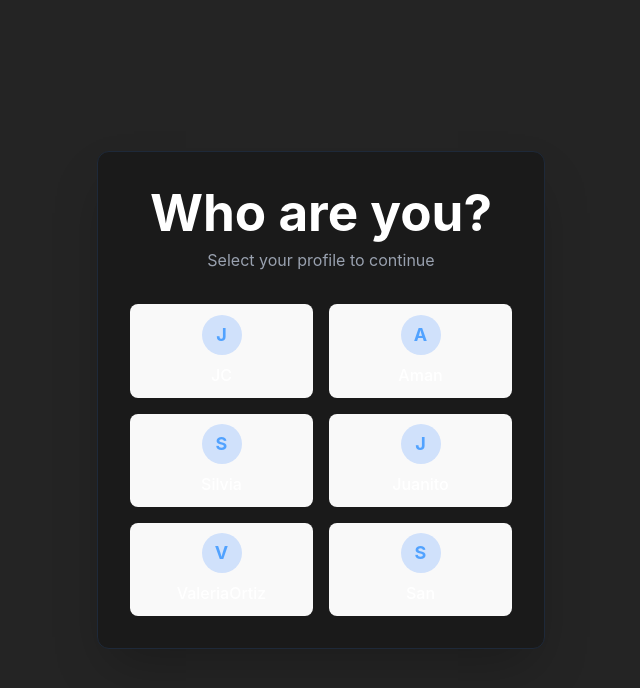
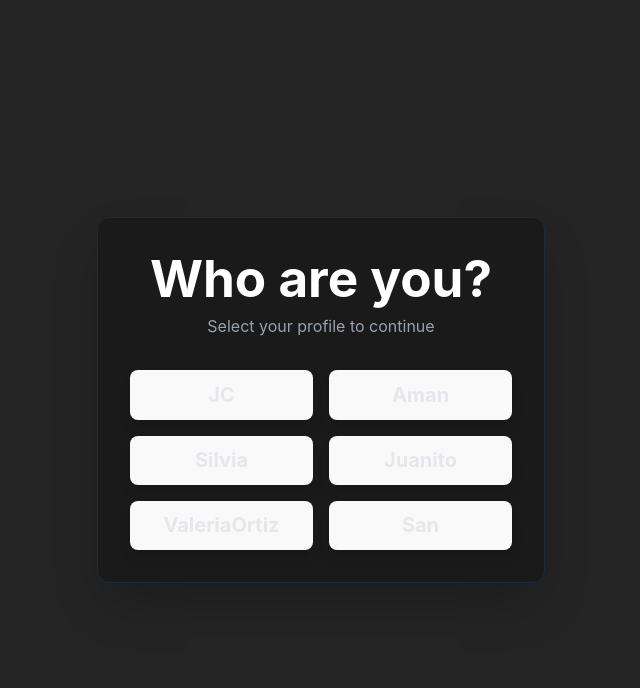
Before and after one commit to manuelarcer/linkedin-games-app, a React (Vite) app: page / in a window 1280 px wide. Shown: the top 688 px of the page, without its empty margins (319-959 px from the left). Built offline with nearby package versions, Linux system fonts and the light colour scheme; no server answers.

Commit message:
style: show full name in auth buttons

```diff
--- a/src/components/Auth.jsx
+++ b/src/components/Auth.jsx
@@ -46,12 +46,11 @@ export default function AuthComponent() {
                             key={player}
                             onClick={() => handleLogin(player)}
                             disabled={loading}
-                            className="p-4 bg-gray-800 hover:bg-gray-700 active:bg-blue-600 rounded-lg transition-colors duration-200 flex flex-col items-center gap-2 group border border-gray-700 hover:border-gray-600"
+                            className="p-6 bg-gray-800 hover:bg-gray-700 active:bg-blue-600 rounded-xl transition-all duration-200 flex flex-col items-center justify-center gap-2 group border border-gray-700 hover:border-gray-500 shadow-lg hover:shadow-xl hover:-translate-y-1"
                         >
-                            <div className="w-10 h-10 rounded-full bg-blue-500/20 text-blue-400 flex items-center justify-center font-bold text-lg group-hover:bg-blue-500 group-hover:text-white transition-colors">
-                                {player.charAt(0)}
-                            </div>
-                            <span className="font-medium">{player}</span>
+                            <span className="font-bold text-xl text-gray-200 group-hover:text-white transition-colors text-center">
+                                {player}
+                            </span>
                         </button>
                     ))}
                 </div>
```
